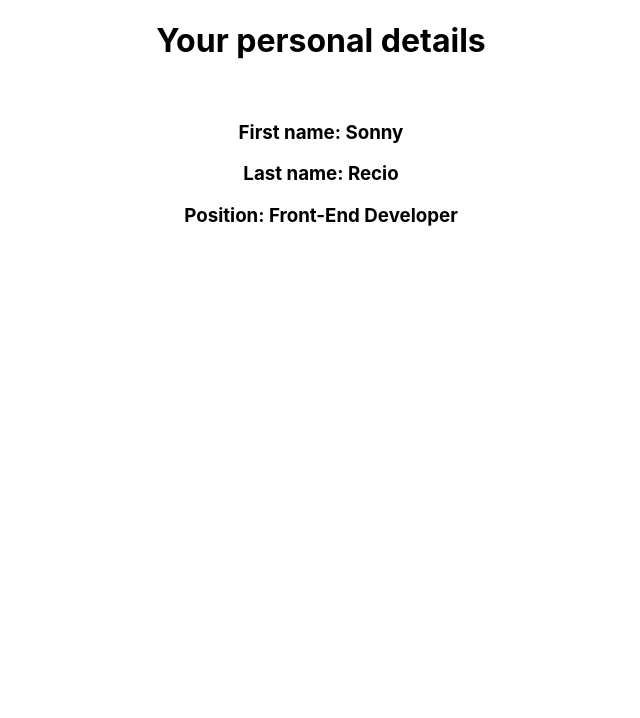
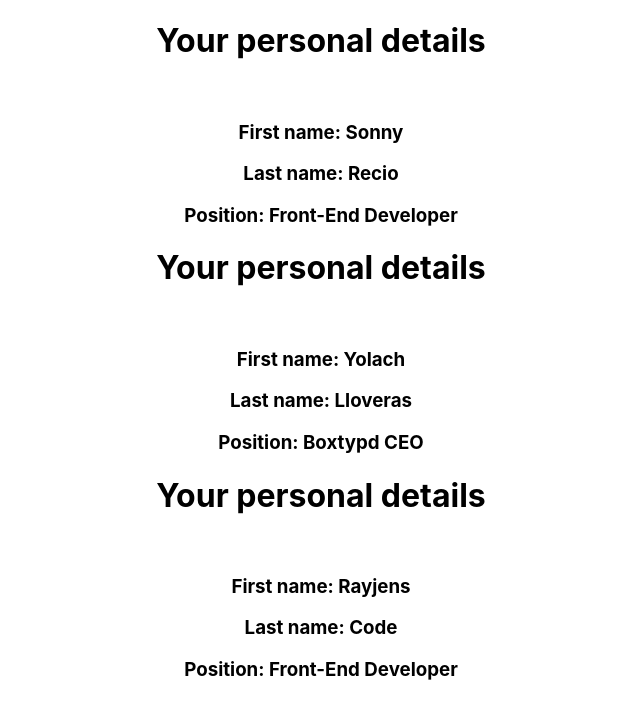
Before and after one commit to reciosonny/react-bootcamp-gensan-basic-2020, a React (Create React App) app: page / in a window 1280 px wide. Shown: the top 718 px of the page, without its empty margins (319-959 px from the left). Built offline with nearby package versions, Linux system fonts and the light colour scheme.

Commit message:
Update for parent-children props

```diff
--- a/src/App.js
+++ b/src/App.js
@@ -1,14 +1,24 @@
 import React from "react";
 import "./App.css";
 
-import PersonalDetailsComponent from "./PersonalDetailsComponent";
+import PersonalDetails from "./PersonalDetails";
 
 function App() {
   return (
     <div className="App">
-      <PersonalDetailsComponent
+      <PersonalDetails
         fname={"Sonny"}
         lname={"Recio"}
+        position={"Front-End Developer"}
+      />
+      <PersonalDetails
+        fname={"Yolach"}
+        lname={"Lloveras"}
+        position={"Boxtypd CEO"}
+      />
+      <PersonalDetails
+        fname={"Rayjens"}
+        lname={"Code"}
         position={"Front-End Developer"}
       />
     </div>
--- a/src/PersonalDetailsComponent.js
+++ b/src/PersonalDetails.js
@@ -1,6 +1,6 @@
 import React from 'react'
 
-const PersonalDetailsComponent = (props) => {
+const PersonalDetails = (props) => {
 
   return (
     <div>
@@ -16,4 +16,4 @@
 
 
 
-export default PersonalDetailsComponent;
+export default PersonalDetails;
```
